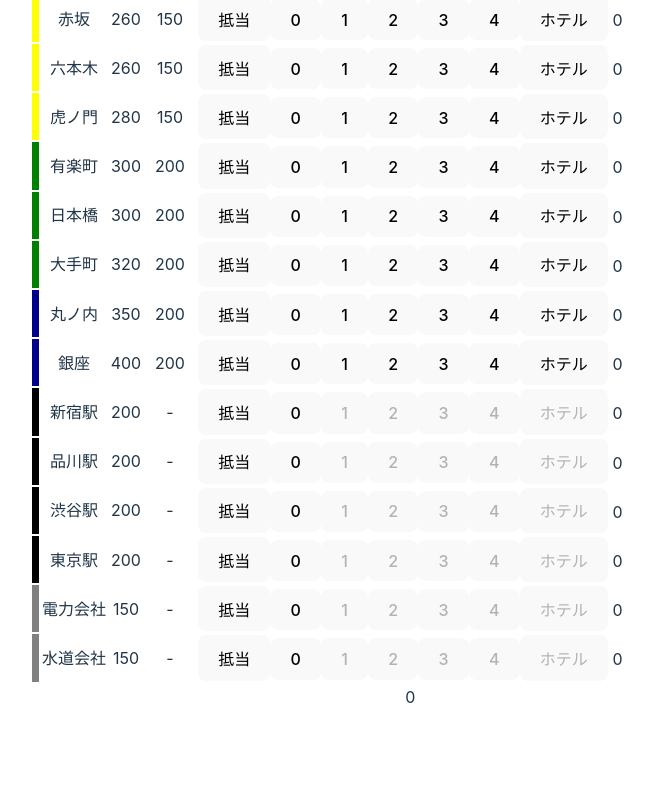
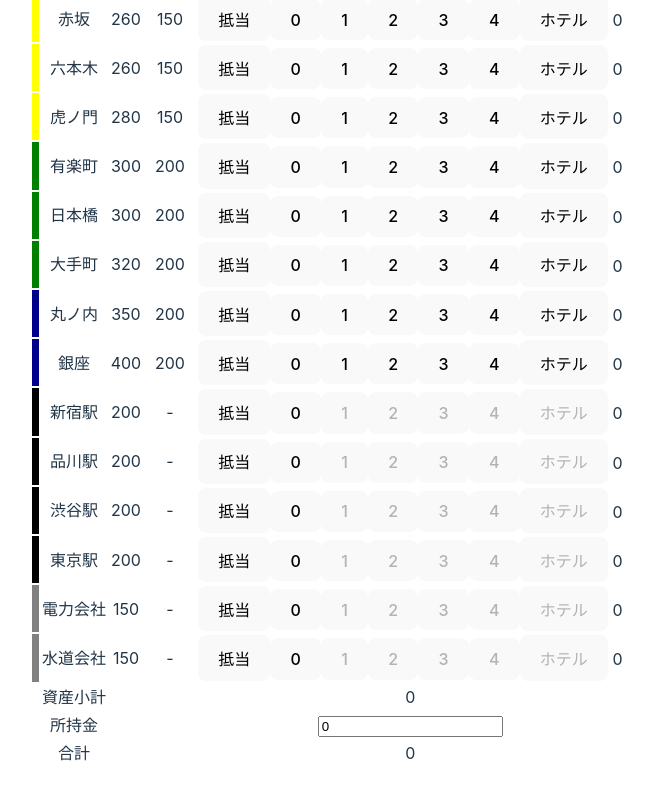
Before and after one commit to sumeragizzz/monopoly-assets-calculator, a Vue app: page / in a window 1280 px wide. Shown: the part 947-1747 px from the top of the page, without its empty margins (312-965 px from the left). Before the commit the page ends 1691 px from the top, so only its background shows below. Built offline with nearby package versions, Linux system fonts and the light colour scheme.

Commit message:
所持金を入力できるように入力フィールドを追加

```diff
--- a/src/components/MonopolyAssetsCalculator.vue
+++ b/src/components/MonopolyAssetsCalculator.vue
@@ -99,10 +99,26 @@ addPlayer()
     <tfoot>
       <tr>
         <td></td>
-        <td></td>
+        <td>資産小計</td>
         <td></td>
         <td></td>
         <td v-for="player in players">{{ player.calculateAllPresentValue() }}</td>
+      </tr>
+      <tr>
+        <td></td>
+        <td>所持金</td>
+        <td></td>
+        <td></td>
+        <td v-for="player in players">
+          <input v-model.number="player.money" />
+        </td>
+      </tr>
+      <tr>
+        <td></td>
+        <td>合計</td>
+        <td></td>
+        <td></td>
+        <td v-for="player in players">{{ player.getTotalAssets() }}</td>
       </tr>
     </tfoot>
   </table>
--- a/src/model.ts
+++ b/src/model.ts
@@ -248,4 +248,8 @@ export class Player {
     calculateAllPresentValue(): number {
         return Array.from(this.propertyStatuses.values()).reduce((previousValue, currentValue) => previousValue + currentValue.calculatePresentValue(), 0)
     }
+
+    getTotalAssets(): number {
+        return this.money + this.calculateAllPresentValue()
+    }
 }
```
